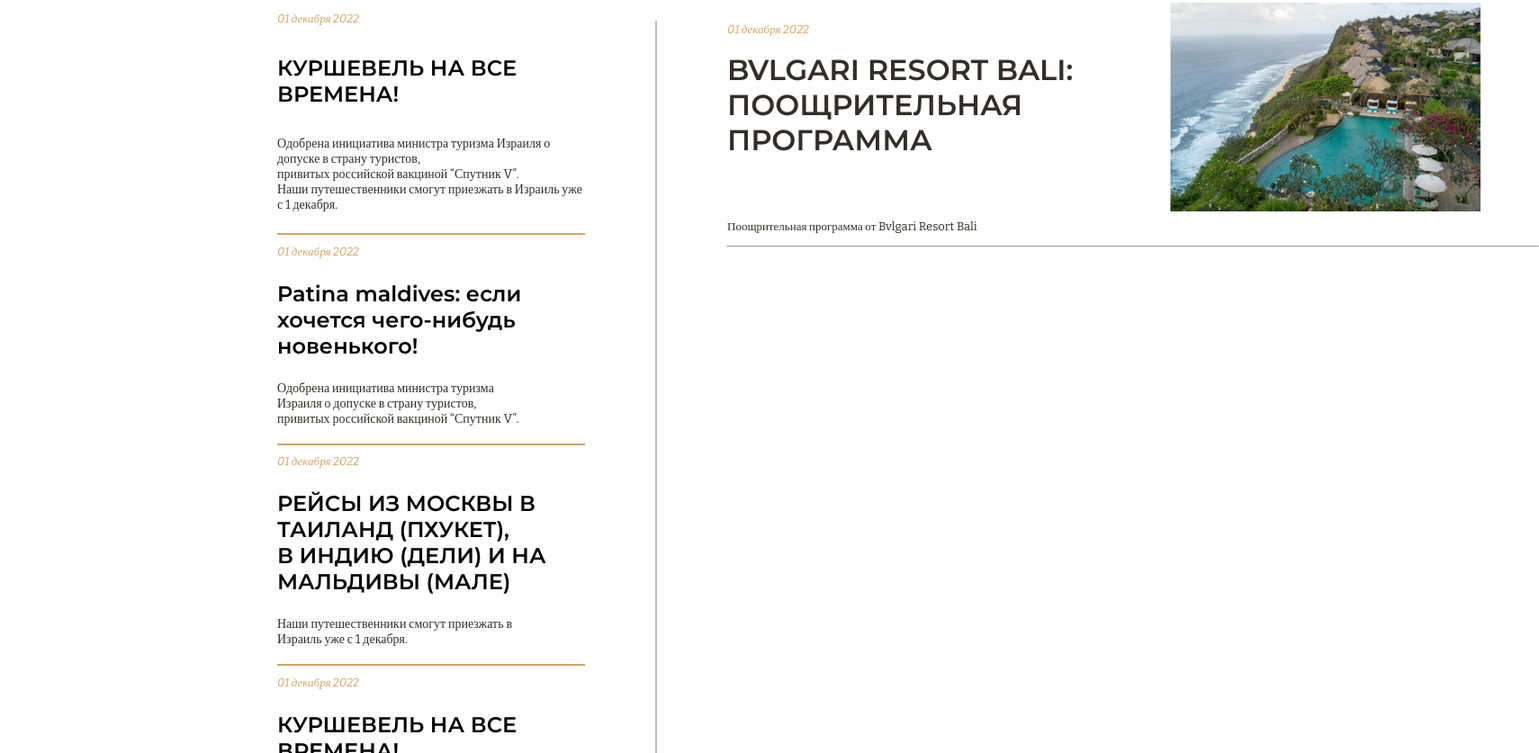
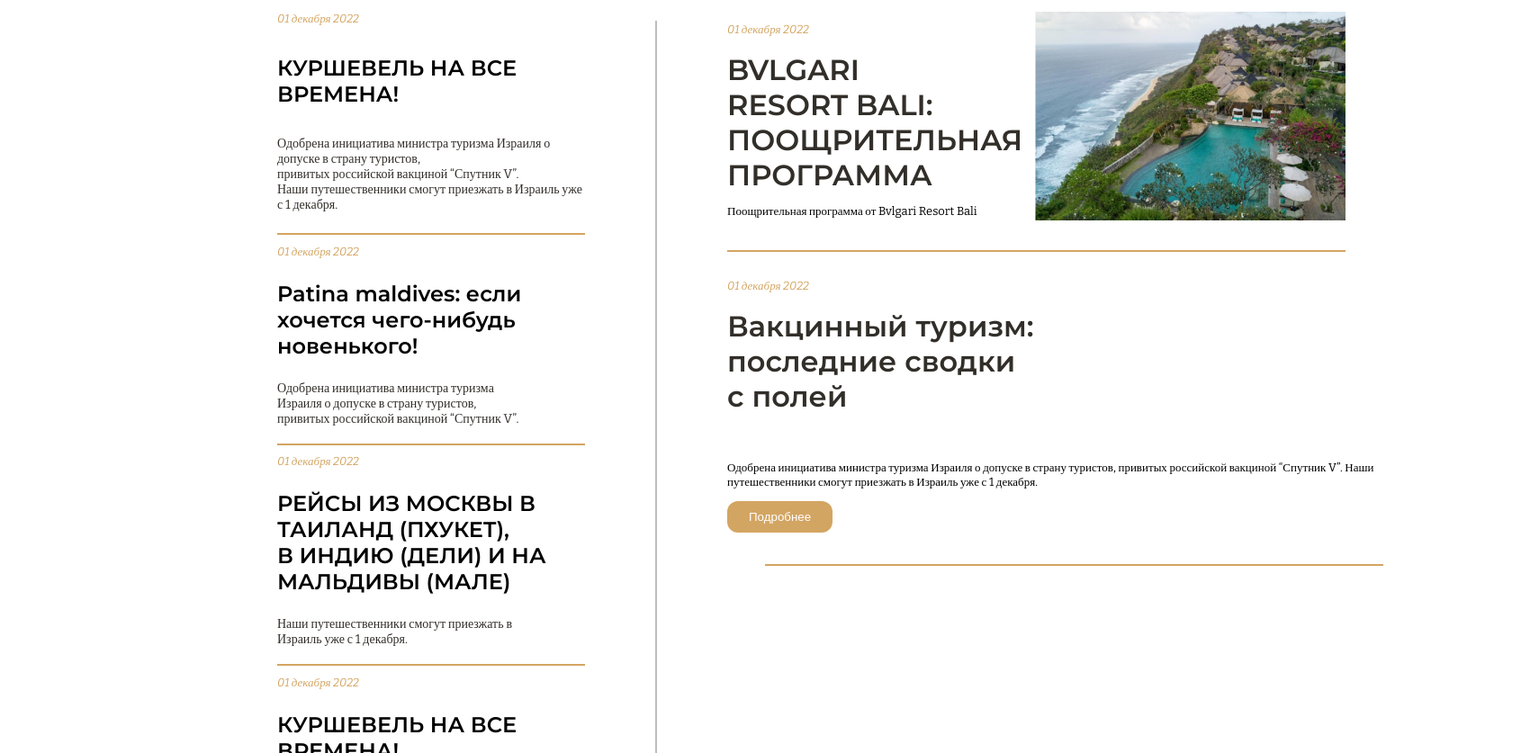
Before and after one commit to D1ORdev/carte, a plain HTML site: page index.html in a window 1280 px wide. Shown: the part 1007-1844 px from the top of the page at 90% size, 1710 px wide, since content can reach past the window. Drawn offline with nearby package versions, Linux system fonts and the light colour scheme.

Commit message:
done almost

```diff
--- a/assets/style.css
+++ b/assets/style.css
@@ -448,23 +448,78 @@
         font-size: 13px;
         color:rgba(211, 165, 98, 1);
     }
-    h6{ margin-top: -5px;
+    h6{width: 344.5px;
+        height: 160px;
+        margin-top: -5px;
         font-weight: 600;
         font-size: 32px;
         font-family: "Montserrat";
         color:rgba(50, 46, 41, 1);
     }
     p{
-        margin-top: -5px;
+        margin-top: -65px;
         font-family: "Bitter";
         font-size: 13px;
         font-weight: 400;
-        color:rgba(50, 46, 41, 1);
+        color:#000000;
     }
 }
 .refirsthr{
-width:900px;
+width:685px;
+border-style: solid;
+color: #D3A562;
+margin-top: 35px;
 }
 .rasmniki{
-    margin-left: -450px;
+    margin-left: -385px;
+    margin-top: 10px;
 }
+
+.rescnd{
+    width: 770px;
+    display: flex;
+    gap:40px;
+}
+
+.rescndtexts{
+    h5{
+        font-family: "Bitter";
+        font-style: italic;
+        font-weight: 400;
+        font-size: 13px;
+        color:rgba(211, 165, 98, 1);
+    }
+    h6{width: 344.5px;
+        height: 160px;
+        margin-top: -5px;
+        font-weight: 600;
+        font-size: 32px;
+        font-family: "Montserrat";
+        color:rgba(50, 46, 41, 1);
+    }
+    p{
+        margin-top: -65px;
+        font-family: "Bitter";
+        font-size: 13px;
+        font-weight: 400;
+        color:#000000;
+    }
+}
+.rescndhr{
+    width:685px;
+    border-style: solid;
+    color: #D3A562;
+    margin-top: 35px;
+}
+.reknopka{
+    width: Hug (127px)px;
+    height: Hug (40px)px;
+    top: 28px;
+    left: 577px;
+    padding: 10px 24px 10px 24px;
+    gap: 10px;
+    border-radius: 12px;
+    color: #ffffff;
+    background-color:#D3A562 ;
+    border-style: hidden;
+}
--- a/index.html
+++ b/index.html
@@ -165,7 +165,7 @@
                             01 декабря 2022
                         </h5>
                         <h6>
-                            BVLGARI
+                            BVLGARI <br>
                             RESORT BALI: <br> ПООЩРИТЕЛЬНАЯ <br> ПРОГРАММА
                         </h6>
                         <p>Поощрительная программа от Bvlgari Resort Bali</p>
@@ -174,6 +174,24 @@
                    <div class="rasmniki">
                     <img src="/assets/images/img 2.png" alt="rasm">
                    </div>
+                </div>
+                <div class="rescnd">
+                    <div class="rescndtexts">
+                        <h5>
+                            01 декабря 2022
+                        </h5>
+                        <h6>
+                    Вакцинный туризм:
+                    последние сводки с полей
+                        </h6>
+                        <p>
+                            Одобрена инициатива министра туризма Израиля о допуске в страну туристов,
+                            привитых российской вакциной “Спутник V”.
+                            Наши путешественники смогут приезжать в Израиль уже с 1 декабря.
+                        </p>
+                        <button class="reknopka">Подробнее</button>
+                        <hr class="rescndhr"> </hr>
+                    </div>
                 </div>
             </div>
         </section>
```
